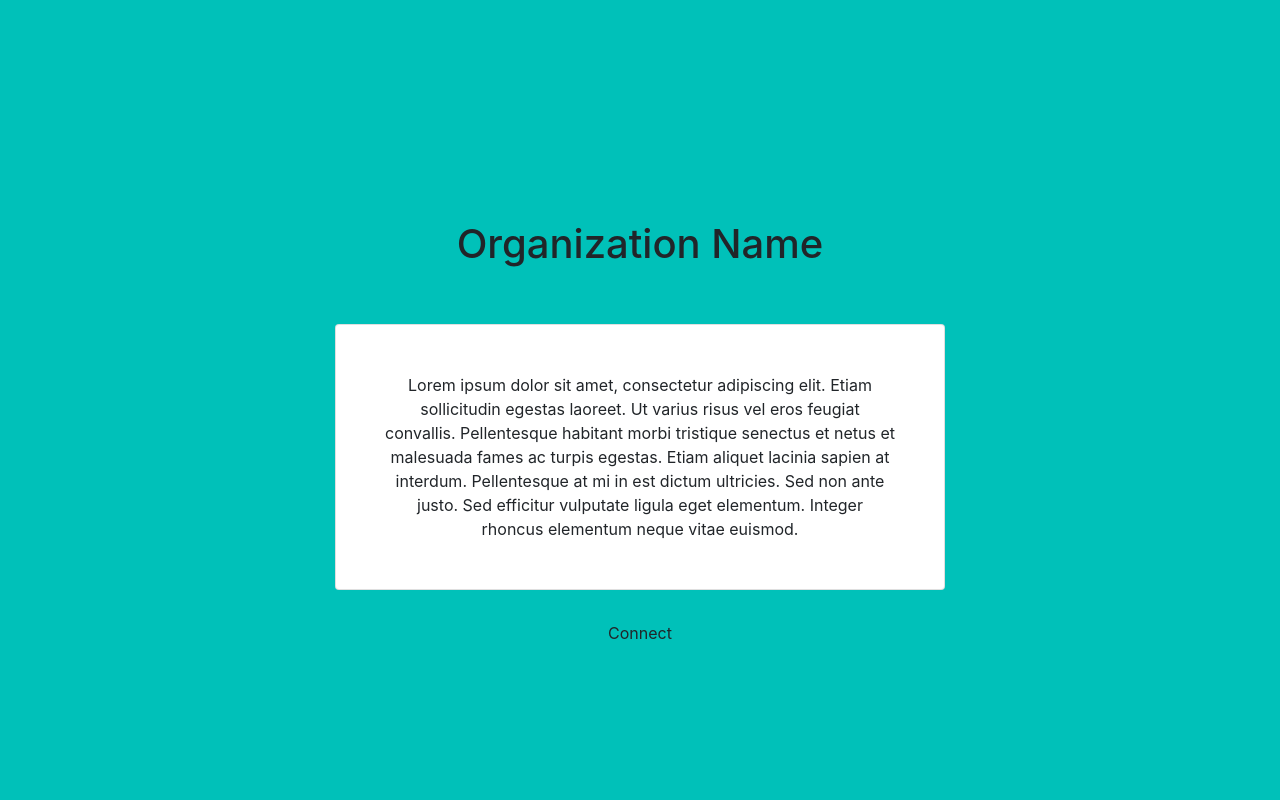
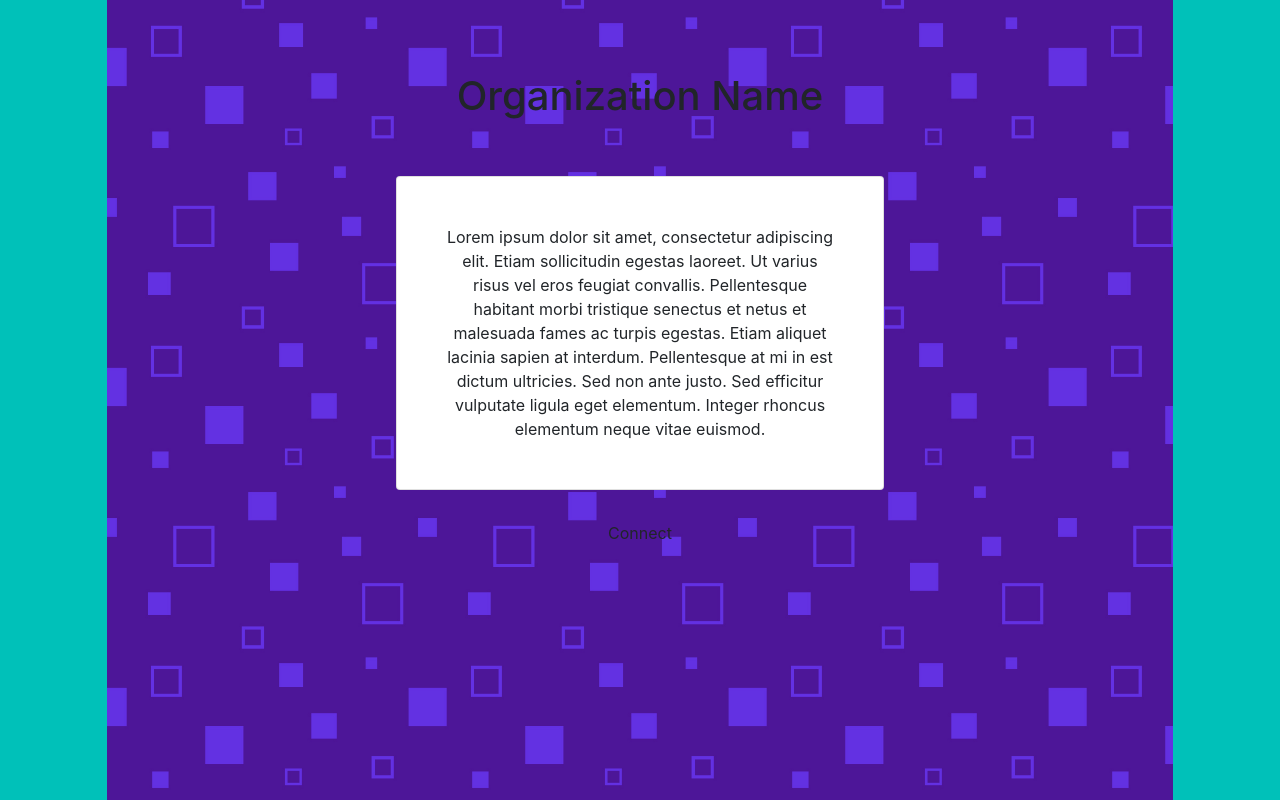
Before and after one commit to kfickle/PIP-DES, a PHP site: page / in a window 1280 px wide. Run offline with PHP 8.4, Linux system fonts and the light colour scheme; some web fonts are replaced.

Commit message:
flushing out styling

```diff
--- a/dist/css/style.css
+++ b/dist/css/style.css
@@ -1,2 +1,2 @@
-@import url("https://p.typekit.net/p.css?s=1&k=vwg5iik&ht=tk&f=10884.10885.15586.15587.32874.32875&a=30125503&app=typekit&e=css");html{height:100%;line-height:1.15;scroll-behavior:smooth}body{background-color:#00c1b9}main.page-content{margin:0;padding-top:10rem;padding-bottom:10rem;font-size:1rem}@media (min-width:992px){main.page-content{height:100vh;padding-top:4.5rem;padding-bottom:0}}
+html{height:100%;line-height:1.15;scroll-behavior:smooth}body{background-color:#00c1b9}main.page-content{margin:0;height:100%;min-height:100vh;padding-top:10rem;padding-bottom:10rem;font-size:1rem}.sg{background-image:url(../assets/patterns/img/SG.jpg);background-repeat:repeat;background-size:50vw;margin:0;height:400px;box-sizing:border-box;-webkit-animation:slide 30s infinite;-webkit-animation-timing-function:linear;animation-timing-function:linear;animation-direction:alternate-reverse}@media (min-device-width:800px){main.page-content{padding-top:4.5rem;padding-bottom:0}.sg{background-size:25vw}}
 /*# sourceMappingURL=style.css.map */
--- a/includes/footer.php
+++ b/includes/footer.php
@@ -1,6 +1,8 @@
 <footer></footer>
 
 <!-- Optional JavaScript -->
-<!-- jQuery first, then Popper.js, then Bootstrap JS -->
+
+<!-- jQuery first, then the Minimized Bootstrap JS Bundle (if you change to Bootstrap.min.js, please manually add Popper.js before the Bootrap script call.) -->
+
 <script src="dist/vendor/bootstrap-4.5.2/js/jquery-3.5.1.min.js"></script>
 <script src="dist/vendor/bootstrap-4.5.2/js/bootstrap.bundle.min.js"></script>
--- a/includes/head.php
+++ b/includes/head.php
@@ -1,13 +1,13 @@
 <head>
 	<!-- Required meta tags -->
 	<meta charset="utf-8">
-	    <meta name="viewport" content="width=device-width, height=device-height, initial-scale=1">
+	<meta name="viewport" content="width=device-width, height=device-height, initial-scale=1">
 	<title>
 		<?php echo $pagetitle; ?>
 	</title>
 	<meta charset="UTF-8">
 	<meta name="description" content="<?php echo $metadescription; ?>">
-	<meta name="author" content="<?php echo $authorname; ?>">
+	<meta name="author" content="PSU Student Media Tech">
 	<meta name="keywords" content="<?php echo $metakeywords; ?>">
 	<link rel="icon" type="image/png">
 
--- a/index.php
+++ b/index.php
@@ -3,23 +3,22 @@
 
 <?php
 
-	// set varible meta content for use in head.php include file
+	// set the value of each empty string to page-specific meta content for each subpage
 
     $pagetitle = "";
     $metadescription = "";
     $metakeywords = "";
-    $authorname = "PSU Student Media Tech";
 
 	// call include files
 
     include_once './includes/head.php';
-		include_once './includes/navigation.php';
-	?>
+	include_once './includes/navigation.php';
+?>
 
 <body>
 
-	<!-- page-specific generated content starts-->
-	<main class="page-content">
+	<!-- Generated content starts-->
+	<main class="page-content col-lg-10 mx-auto sg">
 		<div class="container-fluid h-100">
 			<div class="row h-100 align-items-center justify-content-center text-center">
 				<div class="col-lg-10 align-self-end">
@@ -29,12 +28,13 @@
 					<div class="mt-5 mb-4 card">
 						<p class="m-3 m-md-5">Lorem ipsum dolor sit amet, consectetur adipiscing elit. Etiam sollicitudin egestas laoreet. Ut varius risus vel eros feugiat convallis. Pellentesque habitant morbi tristique senectus et netus et malesuada fames ac turpis egestas. Etiam aliquet lacinia sapien at interdum. Pellentesque at mi in est dictum ultricies. Sed non ante justo. Sed efficitur vulputate ligula eget elementum. Integer rhoncus elementum neque vitae euismod.</p>
 					</div>
-					<a class="btn connect-btn" href="#">Connect</a>
+					<a class="btn connect-btn" href="[link to connect page goes here]">Connect</a>
 				</div>
 			</div>
 		</div>
 	</main>
-	<!-- page-specific generated content ends -->
+
+	<!-- Generated content ends -->
 	<?php include_once './includes/footer.php'; ?>
 </body>
 
--- a/src/sass/_base.scss
+++ b/src/sass/_base.scss
@@ -12,8 +12,12 @@ body {
 
 // -------------- Subpage Styles --------------
 
+// structure ------
+
 main.page-content {
 	margin: 0;
+	height:100%;
+	min-height: 100vh;
 	padding-top: 10rem;
 	padding-bottom: 10rem;
 }
@@ -24,15 +28,32 @@ main.page-content {
 
 // pattern styles  -------
 
+.sg {
+    background-image: url(../assets/patterns/img/SG.jpg);
+    background-repeat: repeat;
+    background-size: 50vw;
+    margin: 0;
+    height: 400px;
+    box-sizing: border-box;
+    -webkit-animation: slide 30s infinite;
+    animation-timing-function: linear;
+    animation-direction: alternate-reverse;
+
+}
 
 
 // -------------- Media Queries --------------
 
-@media (min-width: 992px) {
+@media (min-device-width: 800px) {
 	main.page-content {
-		height: 100vh;
 		padding-top: 4.5rem;
 		padding-bottom: 0;
 	}
 
+// resizes pattern size on larger devices
+	.sg {
+
+    background-size: 25vw;
 }
+
+}
--- a/src/sass/_variables.scss
+++ b/src/sass/_variables.scss
@@ -1,6 +1,4 @@
 // Load Fonts
-
-@import url("https://p.typekit.net/p.css?s=1&k=vwg5iik&ht=tk&f=10884.10885.15586.15587.32874.32875&a=30125503&app=typekit&e=css");
 
 $font-main:"futura-pt", sans-serif;
 
```
Also changed, not shown: includes/navigation.php (+5 -6 lines), 1 other file.
